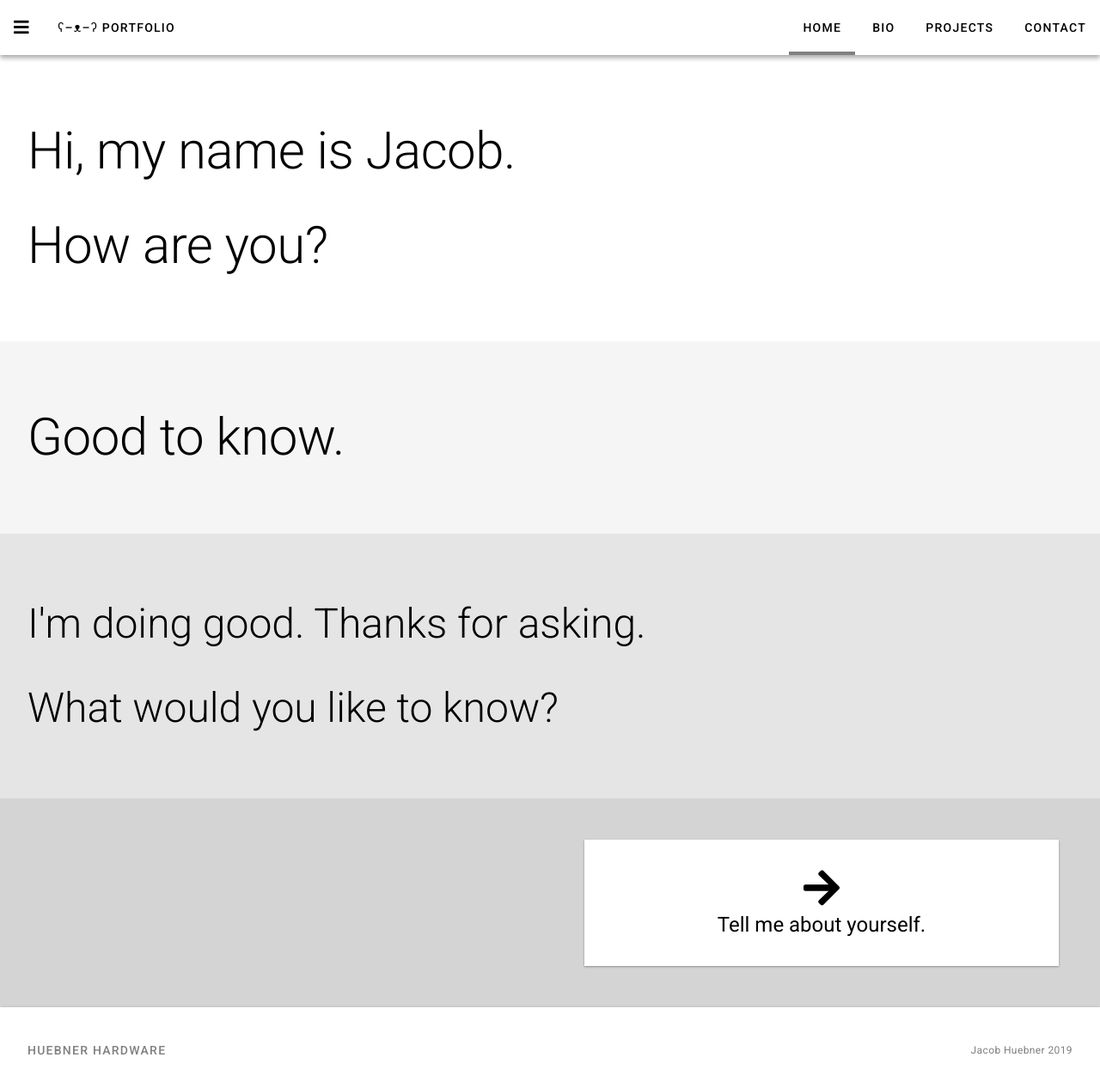
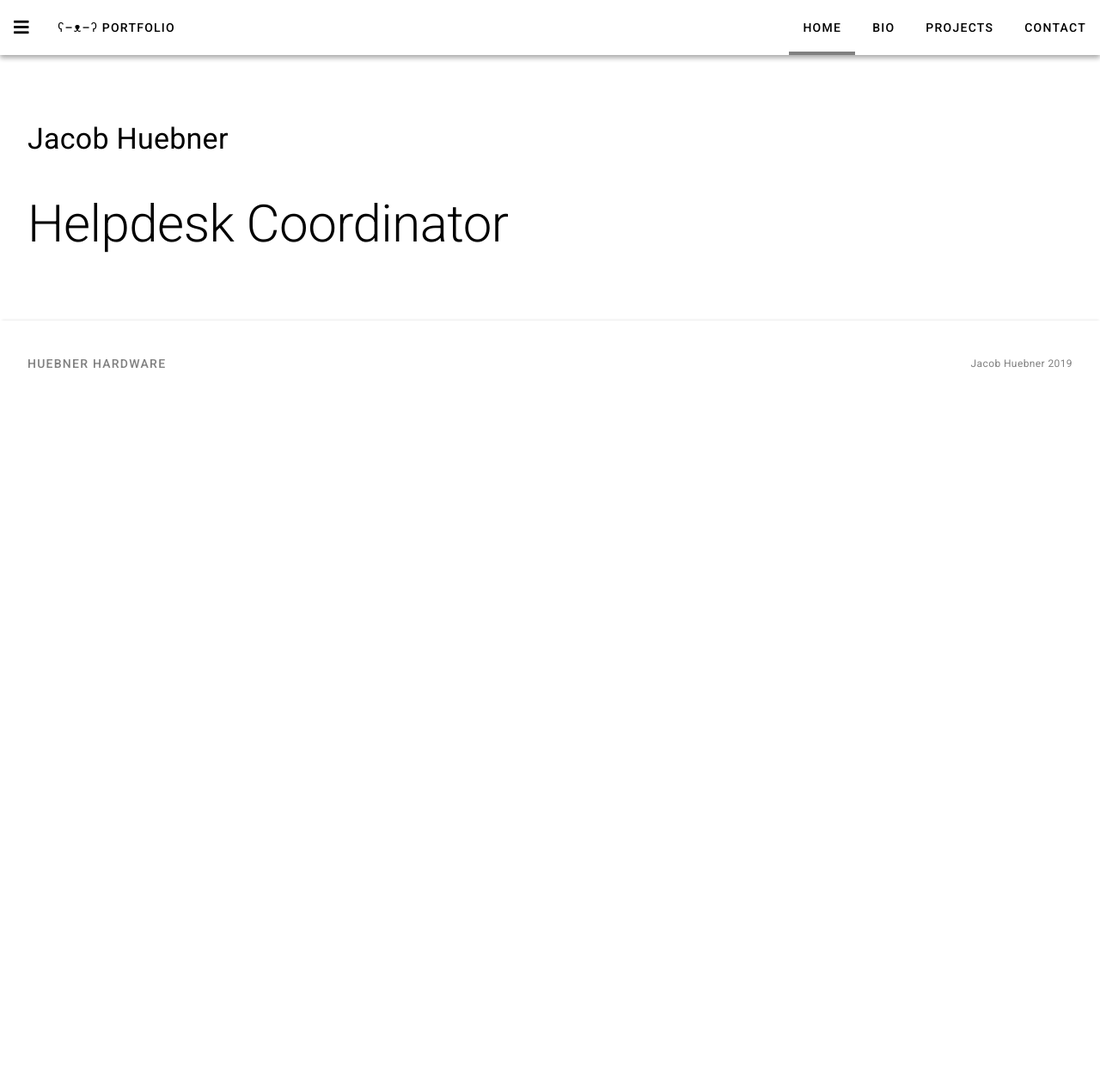
Before and after one commit to JakerHuber/Huebnerhardware, a plain HTML site: page index.html in a window 1280 px wide. Shown: the whole page at 86% size. After the commit the page ends 800 px from the top, so only its background shows below. Drawn offline with nearby package versions, Linux system fonts and the light colour scheme.

Commit message:
Simplified Homepage

```diff
--- a/index.html
+++ b/index.html
@@ -53,35 +53,8 @@
         <!-- section 1 -->
         <section class="white">
           <div class="container frame">
-            <h2 class="margin">Hi, my name is Jacob.</h2>
-            <h2 class="margin">How are you?</h2>
-          </div>
-        </section>
-        <!-- section 2 -->
-        <section class="lightgrey">
-          <div class="container frame">
-            <h2 class="margin">Good to know.</h2>
-          </div>
-        </section>
-        <!-- section 3 -->
-        <section class="grey">
-          <div class="container frame">
-            <h3 class="margin light">I'm doing good. Thanks for asking.</h3>
-            <h3 class="margin light">What would you like to know?</h3>
-          </div>
-        </section>
-        <!-- section 4 -->
-        <section class="darkgrey">
-          <div class="container flex">
-            <!-- box 1 -->
-            <div class="flex-col-2 aligncenter">
-            </div>
-            <!-- box 2 -->
-            <div class="flex-col-2 aligncenter">
-              <div class="white expand-button dropshadow1 hovershadow">
-                <a class="clean" href="bio.html"><div class="frame-medium"><h3><i class="fas fa-arrow-right"></i></h3><h5 class="">Tell me about yourself.</h5></div></a>
-              </div>
-            </div>
+            <h4 class="margin">Jacob Huebner</h4>
+            <h2 class="margin">Helpdesk Coordinator</h2>
           </div>
         </section>
       </main>
```
